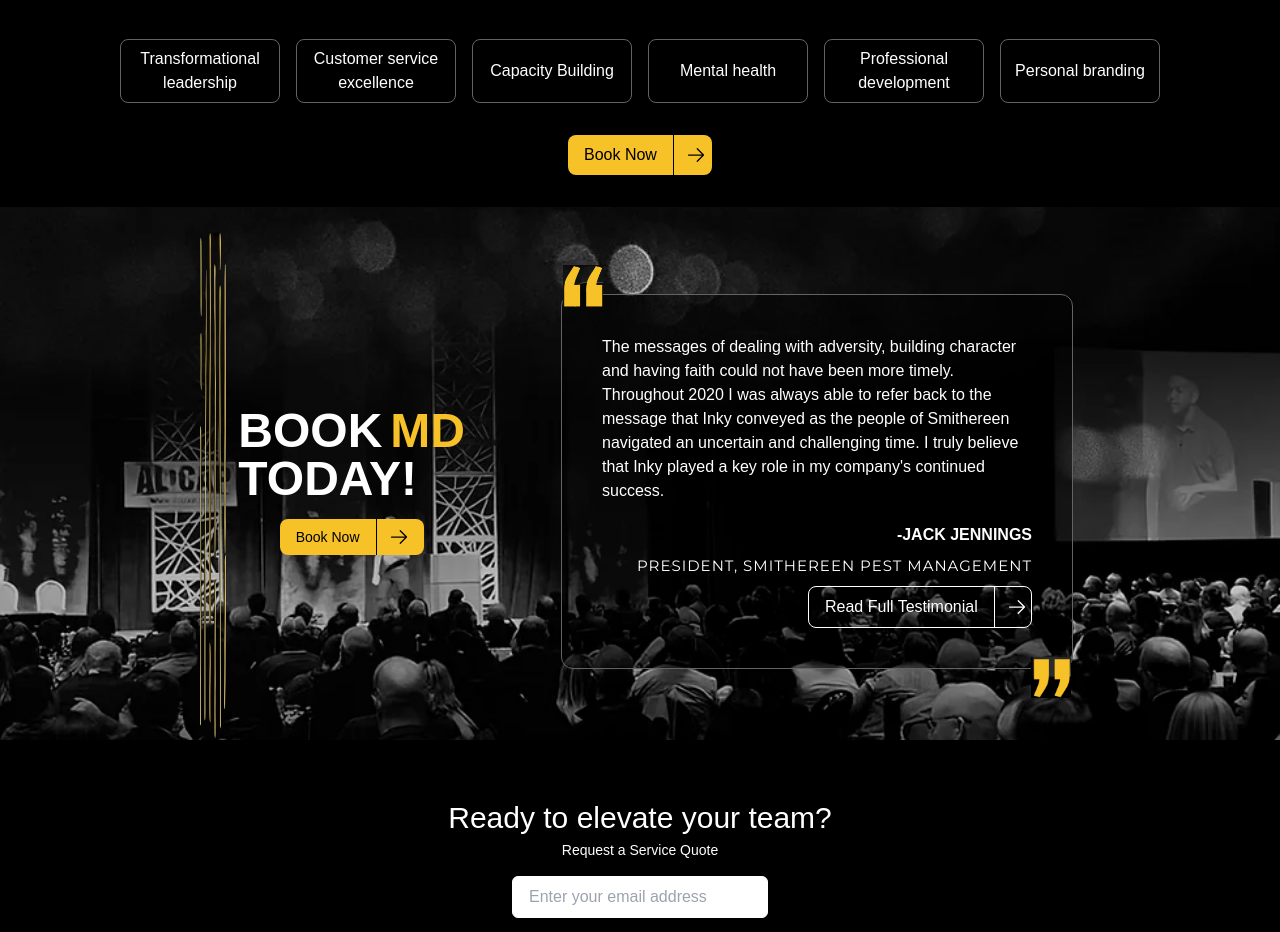
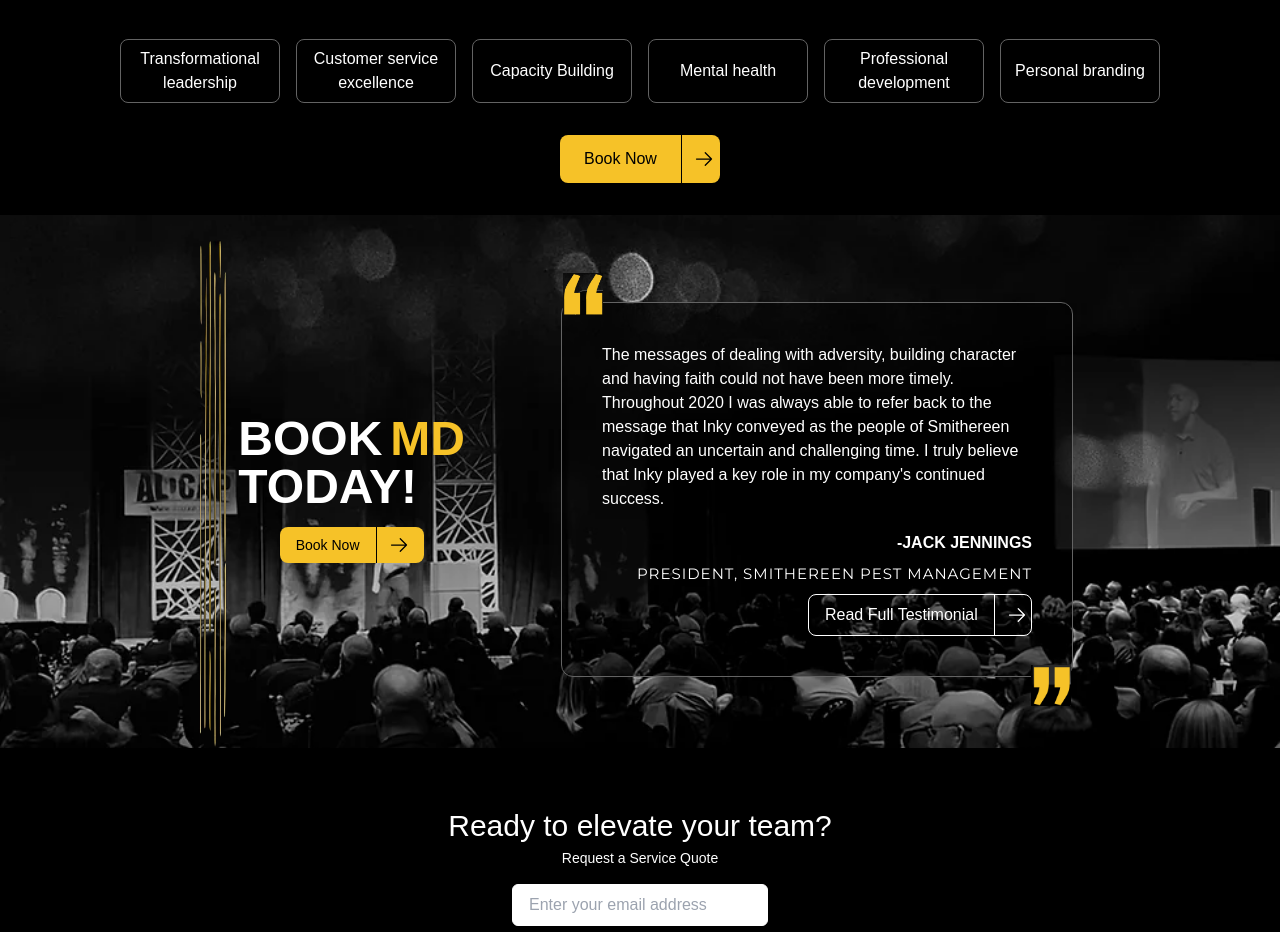
Before and after one commit to allanXQ/inky-ui, a React (Vite) app: page / in a window 1280 px wide. Shown: the part 3100-4032 px from the top of the page. Built offline with nearby package versions, Linux system fonts and the light colour scheme; a web font is replaced by a local one.

Commit message:
update btn size

```diff
--- a/src/Layouts/index.jsx
+++ b/src/Layouts/index.jsx
@@ -124,7 +124,7 @@ const Layout = () => {
                   About
                 </NavLink>
               </li>
-              <li className="bg-[#F6C228] text-black font-bold py-1 px-3 rounded-lg">
+              <li className="bg-[#F6C228] text-black font-bold py-2 px-4 rounded-lg">
                 <Link className="book-nav" to="/book" onClick={closeSideNav}>
                   Book Now
                 </Link>
--- a/src/Pages/Home.jsx
+++ b/src/Pages/Home.jsx
@@ -302,13 +302,13 @@ export default function Home() {
             </div>
           ))}
         </div>
-        <div className="bg-[#F6C228] text-black flex items-center rounded-lg w-36 ">
+        <div className="bg-[#F6C228] text-black flex items-center rounded-lg w-40 ">
           <button
             id="hero-book-btn"
-            className="py-2 px-4 border-r border-black"
+            className="py-3 px-6 border-r border-black"
             onClick={() => navigate("/book")}
           >
-            <p className="text-md">Book Now</p>
+            <p className="text-md font-medium">Book Now</p>
           </button>
 
           <svg
```
